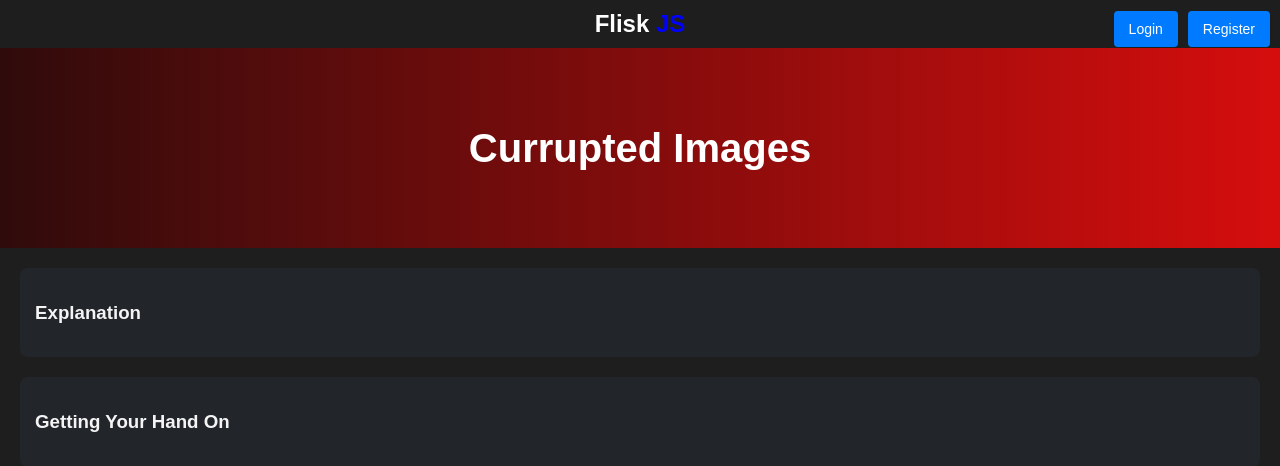
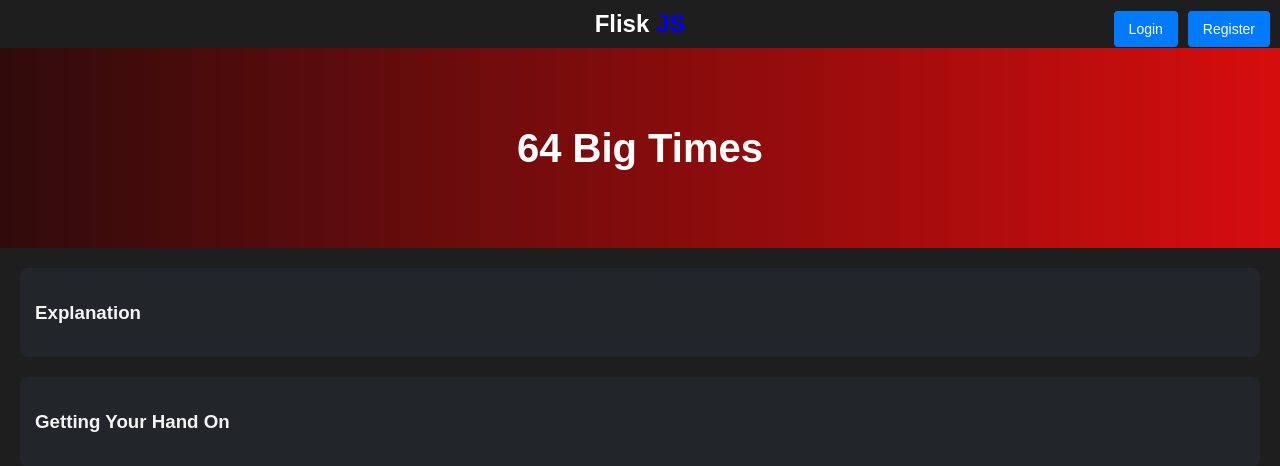
Before and after one commit to Victorydevlo/Flisk-Vulnerable-Website, a PHP site: page /ping/components/complex/64eh.php in a window 1280 px wide. Shown: the top 466 px of the page. Run offline with PHP 8.4, Linux system fonts and the light colour scheme.

Commit message:
change title

```diff
--- a/components/complex/64eh.php
+++ b/components/complex/64eh.php
@@ -40,7 +40,7 @@ include '../../userinfo/connection.php';
     </div>
 
     <div class="header">
-        <div class="title">Currupted Images</div>
+        <div class="title">64 Big Times</div>
     </div>
 
     <div class="task">
```
